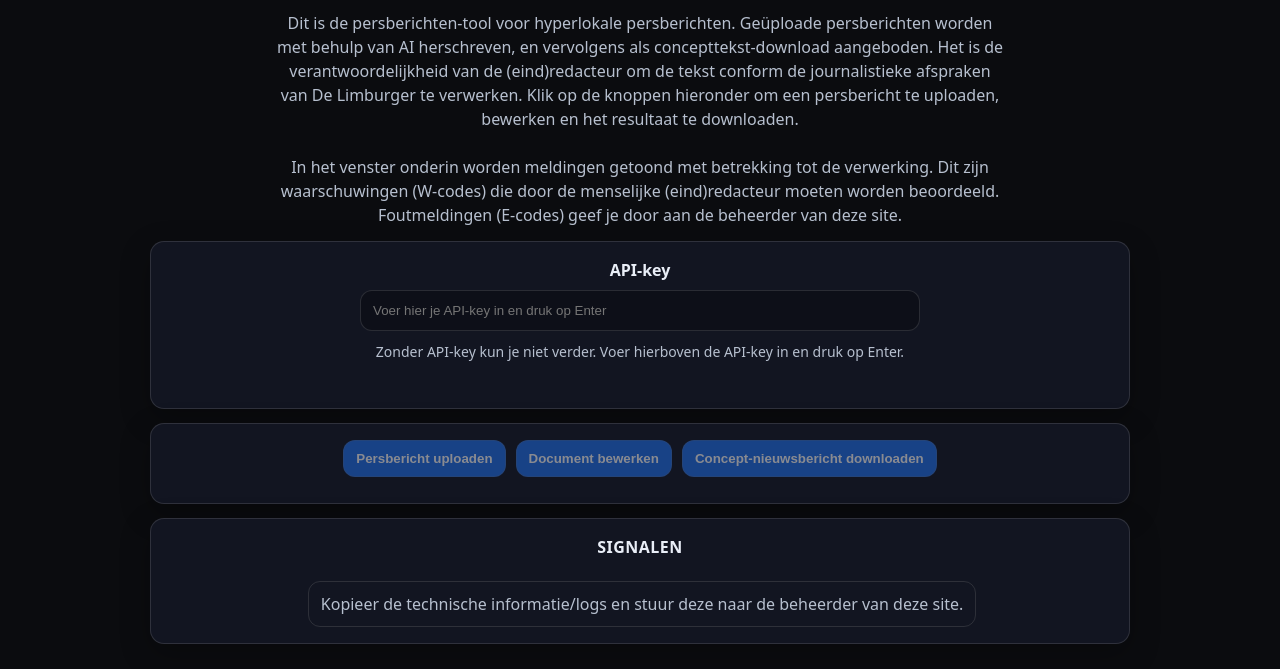
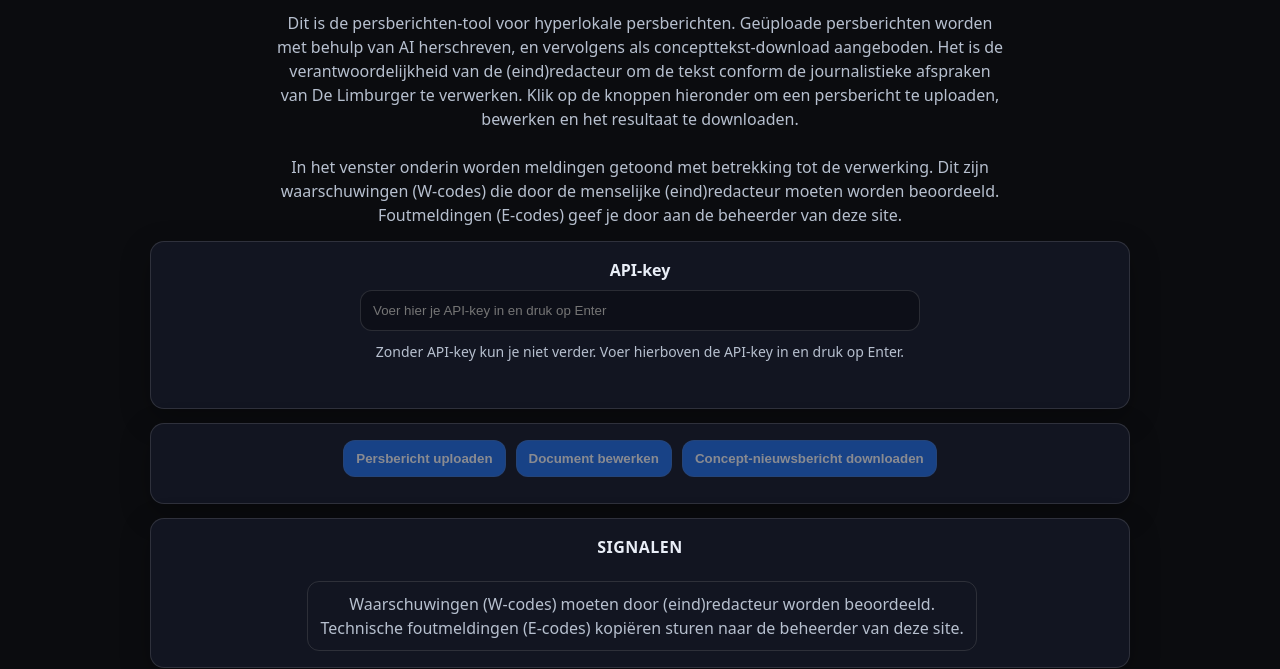
Before and after one commit to torstenfaruhn/via-persberichten-tool, a website: page public/index.html in a window 1280 px wide. Shown: the part 132-801 px from the top of the page. Drawn offline with Linux system fonts and the light colour scheme.

Commit message:
Update index.html

```diff
--- a/public/index.html
+++ b/public/index.html
@@ -68,7 +68,7 @@
         <h2 class="signals__title">SIGNALEN</h2>
         <ul class="signals__list" id="signalsList"></ul>
         <div class="signals__tech" id="techHelp" hidden>
-          Kopieer de technische informatie/logs en stuur deze naar de beheerder van deze site.
+          Waarschuwingen (W-codes) moeten door (eind)redacteur worden beoordeeld.<br>Technische foutmeldingen (E-codes) kopiëren sturen naar de beheerder van deze site.
         </div>
       </section>
     </main>
```
